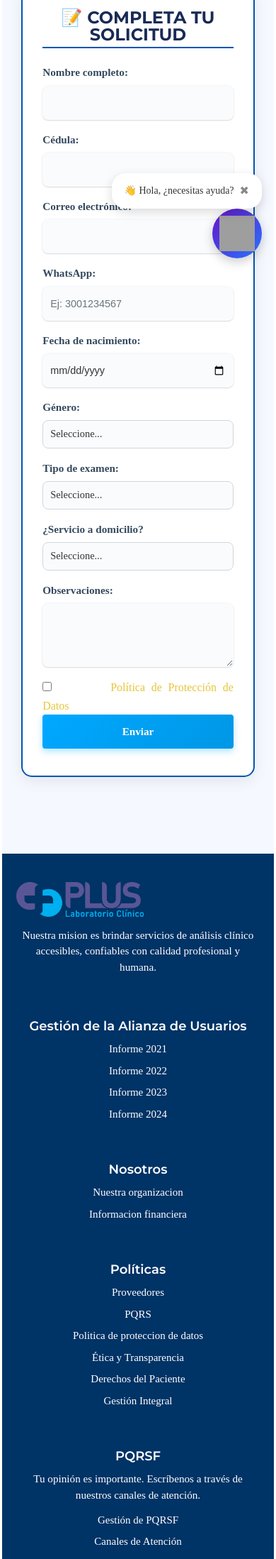
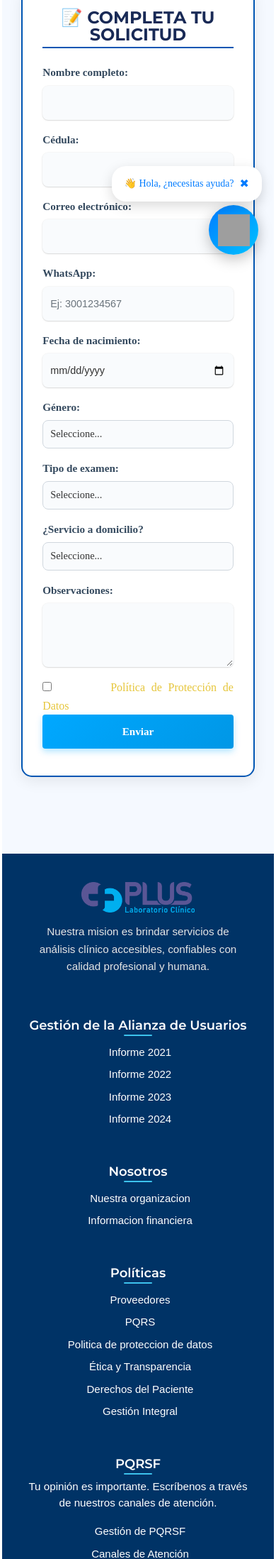
Before and after one commit to manuelp0635/laboratorioclinico, a PHP site: page /formulario.html in a window 390 px wide. Shown: the part 460-2657 px from the top of the page at 71% size. Run offline with PHP 8.4, Linux system fonts and the light colour scheme; grey boxes are pictures that could not be loaded.

Commit message:
Update styles.css

```diff
--- a/css/styles.css
+++ b/css/styles.css
@@ -1670,84 +1670,208 @@ FIN PROMO MES + MEDIA QUERIES
   text-align: justify;
 }
 
-/* === Footer === */
-.pp-footer {
-  background: #f0f0f0;
-  padding: 20px;
-  border-radius: 8px;
+/* ============================
+    FOOTER DERECHOS PRIVACIDAD
+=============================== */
+html { scroll-behavior: smooth; }
+
+  .pp-container {
+    max-width: 900px;
+    margin: 0 auto;
+    padding: 2rem 1rem;
+    background: #fdfdfd;
+    color: #1a1a1a;
+    font-family: 'Poppins', sans-serif;
+    line-height: 1.7;
+  }
+
+  .pp-header {
+    text-align: center;
+    margin-bottom: 1.5rem;
+  }
+
+  .pp-header h2 {
+    font-size: 1.8rem;
+    color: #0a2b57;
+    margin-bottom: 0.5rem;
+  }
+
+  .pp-updated {
     font-size: 0.9rem;
     color: #555;
-  text-align: center;
-}
-
-/* === Enlaces === */
-#politica-privacidad a {
-  color: #0077cc;
-  text-decoration: underline;
-}
-
-#politica-privacidad a:hover {
-  color: #005599;
-}
-
-/* ===================
-   MEDIAS QUERIES
-   =================== */
-
-/* Pantallas pequeñas (móviles) */
-@media (max-width: 576px) {
-  .pp-header h2 {
-    font-size: 1.6rem;
+  }
+
+  .pp-toc {
+    background: #eef4fb;
+    padding: 1rem;
+    border-radius: 10px;
+    margin: 1.5rem 0;
+  }
+
+  .pp-toc ul {
+    list-style: none;
+    padding: 0;
+    margin: 0;
+  }
+
+  .pp-toc a {
+    text-decoration: none;
+    color: #0a4a82;
+    transition: color 0.3s;
+  }
+
+  .pp-toc a:hover {
+    color: #0561b3;
+  }
+
+  .pp-section {
+    margin-top: 2rem;
+    opacity: 0;
+    transform: translateY(10px);
+    animation: fadeInUp 0.8s ease forwards;
   }
 
   .pp-section h3 {
-    font-size: 1.2rem;
-  }
-
-  .pp-intro,
-  .pp-section p {
+    color: #0a2b57;
+    margin-bottom: 0.8rem;
+  }
+
+  .pp-section ul {
+    margin-left: 1.5rem;
+  }
+
+  .pp-footer {
+    margin-top: 2.5rem;
+    background: #ff0707;
+    color: #1a1a1a;
+    text-align: center;
+    padding: 1rem;
+    border-radius: 10px;
+    font-size: 0.9rem;
+  }
+
+  @keyframes fadeInUp {
+    from { opacity: 0; transform: translateY(10px); }
+    to { opacity: 1; transform: translateY(0); }
+  }
+
+  @media (max-width: 768px) {
+    .pp-container { padding: 1.5rem; }
+    .pp-header h2 { font-size: 1.4rem; }
+    .pp-section h3 { font-size: 1.1rem; }
+  }
+
+/* ==== ESTILOS DEL FOOTER ==== */
+
+.footer {
+  background-color: #032642;
+  color: #ffffff;
+  padding: 40px 0;
+  font-family: 'Poppins', sans-serif;
+}
+
+.footer-container {
+  display: grid;
+  grid-template-columns: repeat(auto-fit, minmax(230px, 1fr));
+  gap: 2rem;
+  width: 90%;
+  margin: 0 auto;
+}
+
+.footer-section h3 {
+  font-size: 1.1rem;
+  color: #3dc2ec;
+  margin-bottom: 0.8rem;
+  position: relative;
+}
+
+.footer-section h3::after {
+  content: "";
+  position: absolute;
+  width: 40px;
+  height: 2px;
+  background-color: #3dc2ec;
+  left: 0;
+  bottom: -6px;
+  border-radius: 2px;
+}
+
+.footer-section ul {
+  list-style: none;
+  padding: 0;
+  margin: 0;
+}
+
+.footer-section li {
+  margin-bottom: 0.5rem;
+}
+
+.footer-section a {
+  color: #d4d4d4;
+  text-decoration: none;
+  display: inline-flex;
+  align-items: center;
+  transition: color 0.3s ease, transform 0.3s ease;
+}
+
+.footer-section a:hover {
+  color: #3dc2ec;
+  transform: translateX(4px);
+}
+
+.footer-section i {
+  margin-right: 6px;
+  color: #3dc2ec;
+  font-size: 1rem;
+}
+
+.footer-logo {
+  width: 160px;
+  margin-bottom: 1rem;
+}
+
+.footer-mission {
   font-size: 0.95rem;
-  }
-
-  .pp-toc {
-    padding: 10px;
+  color: #e5e5e5;
+  line-height: 1.6;
+}
+
+.footer-bottom {
+  text-align: center;
+  border-top: 1px solid rgba(255, 255, 255, 0.15);
+  padding-top: 1rem;
+  margin-top: 2rem;
   font-size: 0.9rem;
-  }
-}
-
-/* Tablets (horizontal y vertical) */
-@media (min-width: 577px) and (max-width: 992px) {
-  .pp-header h2 {
-    font-size: 1.8rem;
-  }
-
-  .pp-section h3 {
-    font-size: 1.3rem;
-  }
-
-  .pp-container {
-    padding: 0 15px;
-  }
-}
-
-/* Escritorios grandes */
-@media (min-width: 993px) {
-  #politica-privacidad {
-    padding: 60px 40px;
-  }
-
-  .pp-header h2 {
-    font-size: 2.2rem;
-  }
-
-  .pp-section h3 {
-    font-size: 1.5rem;
-  }
-
-  .pp-intro {
-    font-size: 1.05rem;
-  }
-}
+  color: #cfd8dc;
+}
+
+.footer-cert {
+  font-size: 0.8rem;
+  margin-top: 0.4rem;
+  color: #80deea;
+}
+
+/* ==== RESPONSIVE ==== */
+@media (max-width: 768px) {
+  .footer-container {
+    grid-template-columns: 1fr;
+    text-align: center;
+  }
+
+  .footer-logo {
+    margin: 0 auto 1rem;
+  }
+
+  .footer-section h3::after {
+    left: 50%;
+    transform: translateX(-50%);
+  }
+
+  .footer-section a {
+    justify-content: center;
+  }
+}
+
 
 /* ============================
    CAROUSEL
@@ -1867,116 +1991,129 @@ FIN PROMO MES + MEDIA QUERIES
 =============================== */
 
 /* =========================
-   BOTÓN ASESOR + MENÚ SOCIAL
+       CONTENEDOR PRINCIPAL
     ========================= */
     .asesor-container {
       position: fixed;
-  bottom: 20px;
-  right: 20px;
+      bottom: 25px;
+      right: 25px;
       z-index: 9999;
-}
-
+      animation: fadeIn 1s ease forwards;
+    }
+
+    @keyframes fadeIn {
+      from { opacity: 0; transform: translateY(30px); }
+      to { opacity: 1; transform: translateY(0); }
+    }
+
+    /* Botón del asesor */
     .asesor-btn {
       width: 70px;
       height: 70px;
       border-radius: 50%;
-  background: linear-gradient(135deg, #6a11cb, #2575fc);
+      background: linear-gradient(135deg, #007bff, #00c3ff);
       display: flex;
       align-items: center;
       justify-content: center;
-  box-shadow: 0 5px 15px rgba(0,0,0,0.2);
+      box-shadow: 0 6px 20px rgba(0,0,0,0.25);
       cursor: pointer;
       transition: transform 0.3s ease, box-shadow 0.3s ease;
     }
+
+    .asesor-btn:hover {
+      transform: scale(1.1);
+      box-shadow: 0 8px 25px rgba(0,0,0,0.3);
+    }
+
     .asesor-btn img {
-  width: 50px;
-  height: 50px;
-}
-.asesor-btn:hover,
-.asesor-btn:focus {
-  transform: scale(1.1);
-  box-shadow: 0 8px 20px rgba(0,0,0,0.3);
-  outline: none;
-}
-
-/* Redes sociales flotantes */
+      width: 45px;
+      height: 45px;
+    }
+
+    /* Redes sociales */
     .social-links {
       position: absolute;
-  bottom: 80px;
+      bottom: 85px;
       right: 0;
       display: flex;
       flex-direction: column;
       gap: 10px;
       opacity: 0;
+      transform: translateY(15px);
       pointer-events: none;
       transition: opacity 0.4s ease, transform 0.4s ease;
-  transform: translateY(10px);
-}
+    }
+
     .social-links a {
       background: #fff;
-  padding: 10px 15px;
-  border-radius: 25px;
-  text-decoration: none;
-  color: #333;
-  font-size: 14px;
-  font-weight: bold;
-  box-shadow: 0 3px 10px rgba(0,0,0,0.1);
-  transition: background 0.3s ease, transform 0.2s;
-}
+      padding: 8px;
+      border-radius: 50%;
+      box-shadow: 0 4px 12px rgba(0,0,0,0.15);
+      display: flex;
+      align-items: center;
+      justify-content: center;
+      width: 45px;
+      height: 45px;
+      transition: transform 0.3s ease, background 0.3s ease;
+    }
+
     .social-links a:hover {
-  background: #2575fc;
-  color: #fff;
-  transform: translateX(-5px);
-}
-.asesor-container.active .social-links {
+      background: #007bff;
+      transform: scale(1.1);
+    }
+
+    .social-links img {
+      width: 25px;
+      height: 25px;
+    }
+
+    /* Checkbox para activar redes */
+    #toggleAsesor {
+      display: none;
+    }
+
+    #toggleAsesor:checked + label + .social-links {
       opacity: 1;
+      transform: translateY(0);
       pointer-events: auto;
-  transform: translateY(0);
     }
 
     /* =========================
-   MENSAJE FLOTANTE MÓVIL
+       MENSAJE MÓVIL
     ========================= */
     .mensaje-movil {
       position: fixed;
-  bottom: 90px;
+      bottom: 100px;
       right: 20px;
-  background: #fff;
-  color: #333;
+      background: #ffffff;
+      color: #007bff;
       padding: 12px 18px;
       border-radius: 20px;
-  box-shadow: 0 5px 15px rgba(0,0,0,0.15);
-  font-size: 14px;
-  display: none; /* oculto en escritorio */
+      box-shadow: 0 6px 18px rgba(0,0,0,0.15);
+      display: flex;
       align-items: center;
       gap: 8px;
+      font-size: 14px;
       animation: slideUp 0.6s ease;
-  z-index: 10001;
-}
+      z-index: 10000;
+    }
+
+    @keyframes slideUp {
+      from { opacity: 0; transform: translateY(40px); }
+      to { opacity: 1; transform: translateY(0); }
+    }
+
     .mensaje-movil button {
       background: transparent;
       border: none;
       font-size: 16px;
+      color: #007bff;
       cursor: pointer;
-  color: #888;
-}
-@keyframes slideUp {
-  from { transform: translateY(50px); opacity: 0; }
-  to { transform: translateY(0); opacity: 1; }
-}
-.oculto { display: none !important; }
+    }
 
     /* Mostrar solo en móvil */
-@media (max-width: 768px) {
-  .mensaje-movil { display: flex; }
-}
-
-/* =========================
-   ACCESIBILIDAD
-========================= */
-.asesor-btn:focus-visible {
-  outline: 3px solid #fff;
-  outline-offset: 3px;
+    @media (min-width: 769px) {
+      .mensaje-movil { display: none; }
     }
 
     /* =====================
```
Lines whose indentation alone changed are shown as unchanged.
